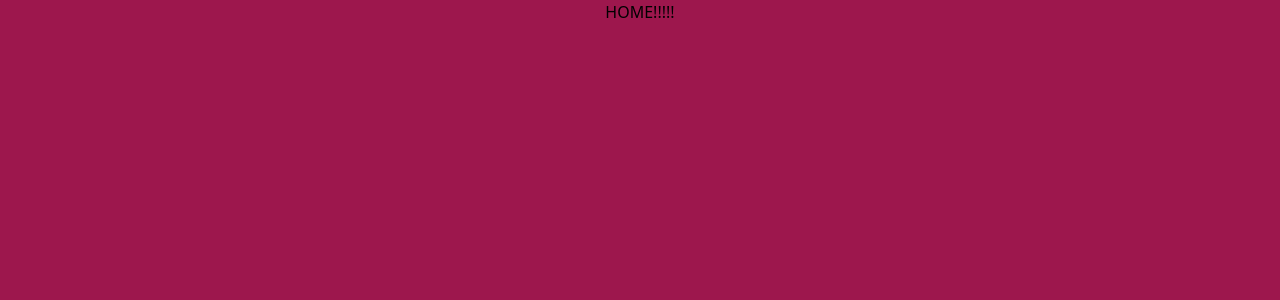
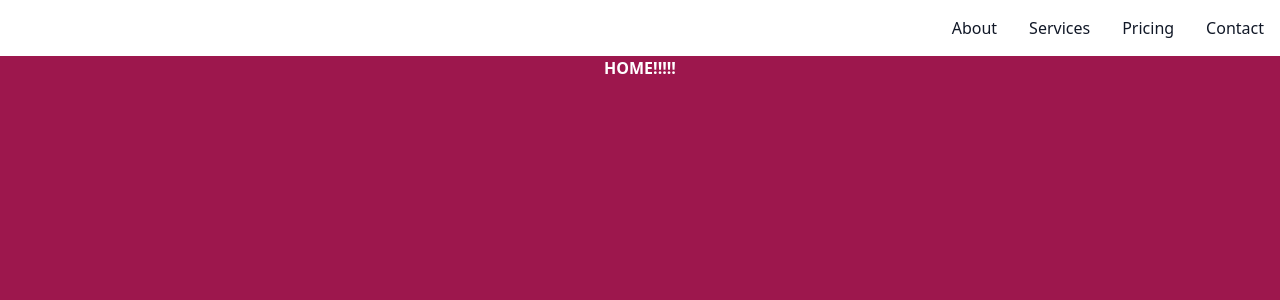
Before and after one commit to gnieb/seasons4, a React (Create React App) app: page /main in a window 1280 px wide. Shown: the top 300 px of the page. Built offline with nearby package versions, Linux system fonts and the light colour scheme.

Commit message:
create Menu component and import into home page

```diff
--- /dev/null
+++ b/src/components/TopMenu.js
@@ -0,0 +1,39 @@
+import { NavLink } from "react-router-dom";
+
+const TopMenu = () => {
+    return (
+        <nav className="bg-white border-gray-200 dark:bg-gray-900">
+        <div className="max-w-screen-xl flex flex-wrap items-center justify-between mx-auto p-4">
+            <NavLink href="" className="flex items-center space-x-3 rtl:space-x-reverse text-white font-black">
+                Seasons4
+            </NavLink>
+            <button data-collapse-toggle="navbar-default" type="button" className="inline-flex items-center p-2 w-10 h-10 justify-center text-sm text-gray-500 rounded-lg md:hidden hover:bg-gray-100 focus:outline-none focus:ring-2 focus:ring-gray-200 dark:text-gray-400 dark:hover:bg-gray-700 dark:focus:ring-gray-600" aria-controls="navbar-default" aria-expanded="false">
+                <span className="sr-only">Open main menu</span>
+                <svg className="w-5 h-5" aria-hidden="true" xmlns="http://www.w3.org/2000/svg" fill="none" viewBox="0 0 17 14">
+                    <path stroke="currentColor" stroke-linecap="round" stroke-linejoin="round" stroke-width="2" d="M1 1h15M1 7h15M1 13h15"/>
+                </svg>
+            </button>
+            <div className="hidden w-full md:block md:w-auto" id="navbar-default">
+            <ul className="font-medium flex flex-col p-4 md:p-0 mt-4 border border-gray-100 rounded-lg bg-gray-50 md:flex-row md:space-x-8 rtl:space-x-reverse md:mt-0 md:border-0 md:bg-white dark:bg-gray-800 md:dark:bg-gray-900 dark:border-gray-700">
+
+                <li>
+                <a href="#" className="block py-2 px-3 text-gray-900 rounded hover:bg-gray-100 md:hover:bg-transparent md:border-0 md:hover:text-blue-700 md:p-0 dark:text-white md:dark:hover:text-blue-500 dark:hover:bg-gray-700 dark:hover:text-white md:dark:hover:bg-transparent">About</a>
+                </li>
+                <li>
+                <a href="#" className="block py-2 px-3 text-gray-900 rounded hover:bg-gray-100 md:hover:bg-transparent md:border-0 md:hover:text-blue-700 md:p-0 dark:text-white md:dark:hover:text-blue-500 dark:hover:bg-gray-700 dark:hover:text-white md:dark:hover:bg-transparent">Services</a>
+                </li>
+                <li>
+                <a href="#" className="block py-2 px-3 text-gray-900 rounded hover:bg-gray-100 md:hover:bg-transparent md:border-0 md:hover:text-blue-700 md:p-0 dark:text-white md:dark:hover:text-blue-500 dark:hover:bg-gray-700 dark:hover:text-white md:dark:hover:bg-transparent">Pricing</a>
+                </li>
+                <li>
+                <a href="#" className="block py-2 px-3 text-gray-900 rounded hover:bg-gray-100 md:hover:bg-transparent md:border-0 md:hover:text-blue-700 md:p-0 dark:text-white md:dark:hover:text-blue-500 dark:hover:bg-gray-700 dark:hover:text-white md:dark:hover:bg-transparent">Contact</a>
+                </li>
+            </ul>
+            </div>
+        </div>
+        </nav>
+
+    )
+};
+
+export default TopMenu;
--- a/src/pages/Home.js
+++ b/src/pages/Home.js
@@ -1,10 +1,13 @@
 import {motion} from "framer-motion";
+import TopMenu from "../components/TopMenu";
 
 const Home = ()=> {
     return (
-        <motion.div className="h-screen w-screen bg-pink-800"
+        <motion.div
+        className="h-screen w-screen bg-pink-800"
         >
-            HOME!!!!!
+            <TopMenu />
+            <div className="text-white font-black">HOME!!!!!</div>
         </motion.div>
     )
 };
```
